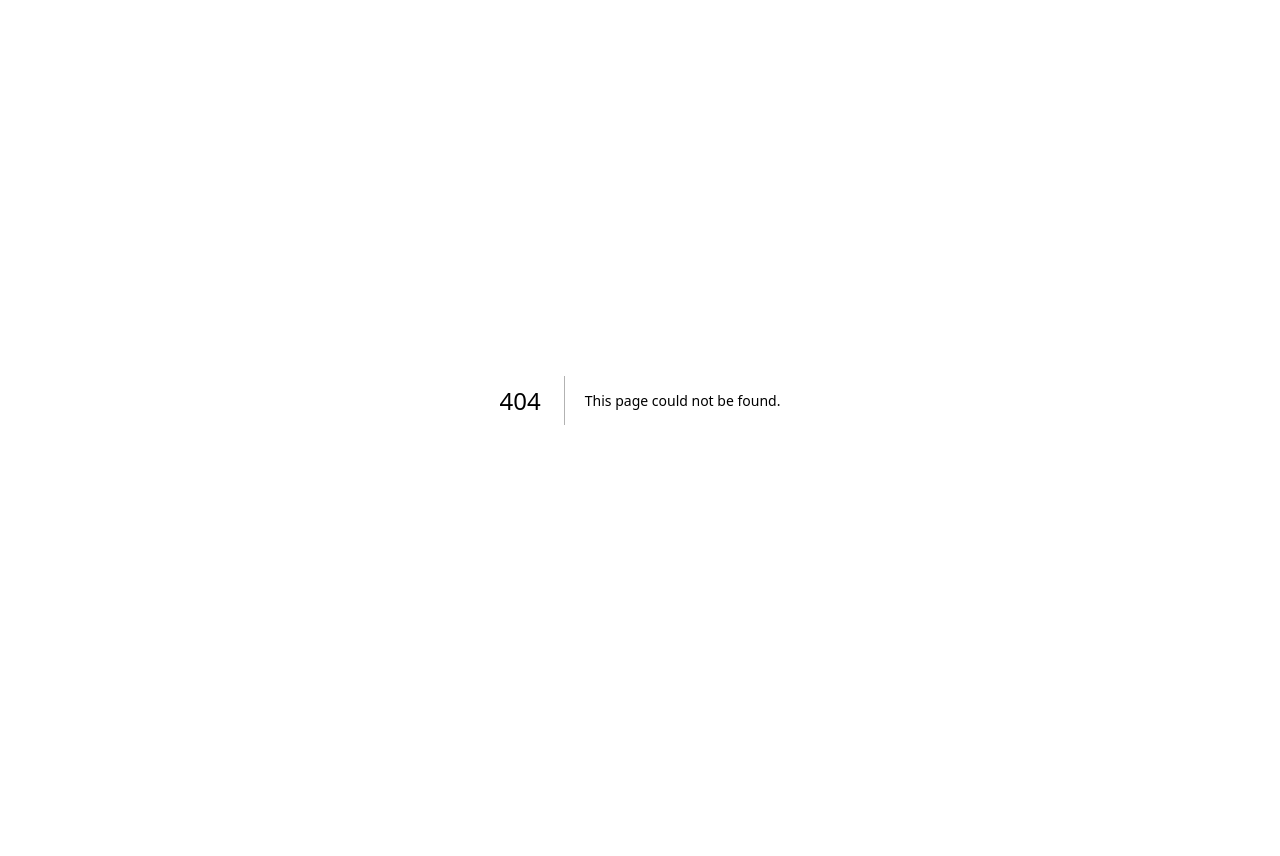
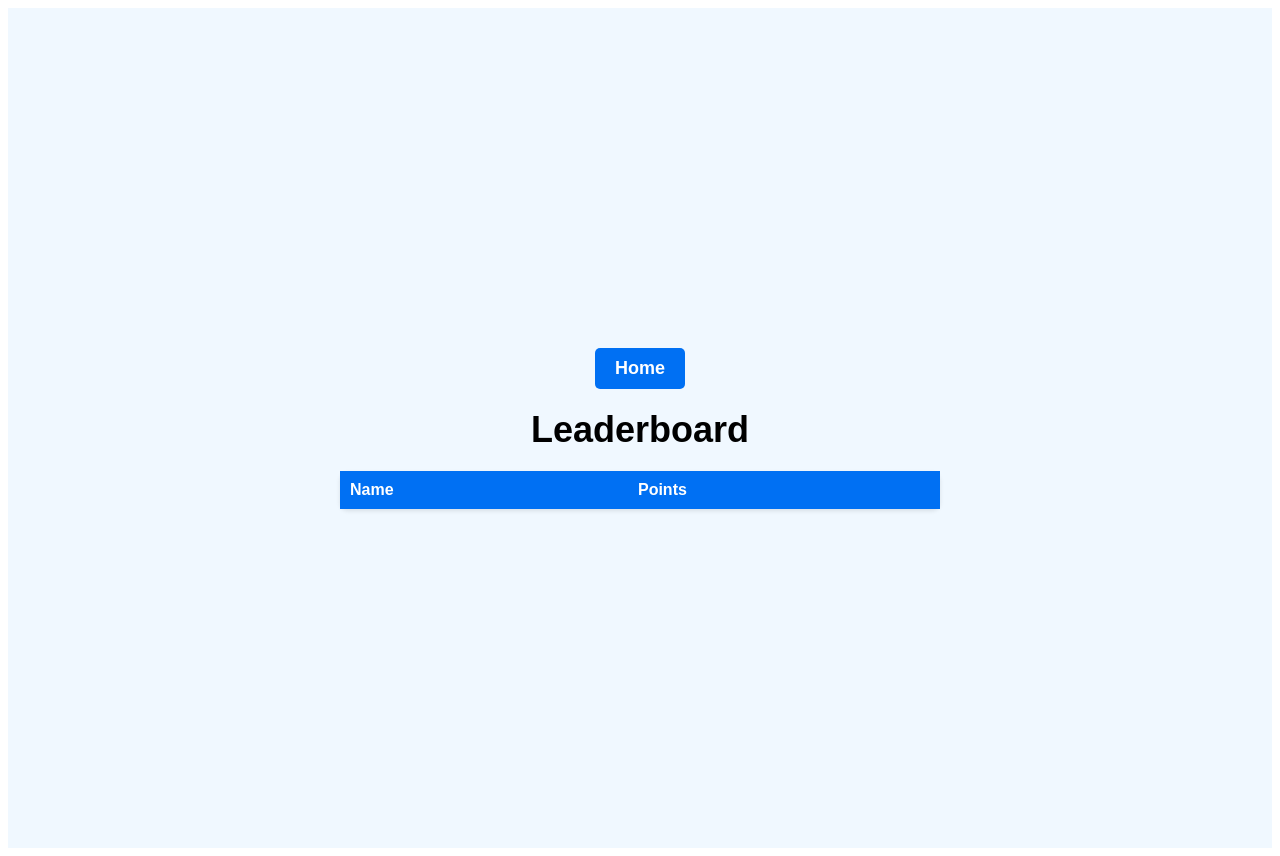
Before and after one commit to marcoambricca/tp5efsi, a Next.js app: page /leaderboard in a window 1280 px wide. Before the commit this address had no page. Before the commit the page ends 800 px from the top, so only its background shows below. Built offline with nearby package versions, Linux system fonts and the light colour scheme.

Commit message:
leaderboard, styles

```diff
--- a/src/app/components/flag-card.jsx
+++ b/src/app/components/flag-card.jsx
@@ -6,7 +6,6 @@ export default function FlagCard({obj}){
     return(
         <div className="flag-card">
             <img src={obj.flag} className="flag-image" alt={obj.name}/>
-            <h1 className="country-name">{obj.name}</h1>
         </div>
     )
 }
--- /dev/null
+++ b/src/app/leaderboard/page.js
@@ -0,0 +1,54 @@
+'use client'
+
+import { useEffect, useState } from 'react';
+import Link from 'next/link';
+import '../styles/leaderboard.css';
+
+export default function Leaderboard() {
+    const [players, setPlayers] = useState([]);
+
+    useEffect(() => {
+        const length = localStorage.length;
+        const playersArray = [];
+
+        for (let i = 1; i <= length; i++) {
+            const playerData = localStorage.getItem(i);
+
+            try {
+                if (playerData) {
+                    const player = JSON.parse(playerData);
+                    const playerName = Object.keys(player)[0];
+                    const playerPoints = player[playerName];
+                    playersArray.push({ name: playerName, points: playerPoints });
+                }
+            } catch (e) {
+                console.error(`Error parsing data for key ${i}:`, e);
+            }
+        }
+
+        setPlayers(playersArray);
+    }, []);
+
+    return (
+        <div className='container'>
+            <Link href='/' className='back-link'>Home</Link>
+            <div className='header'>Leaderboard</div>
+            <table className='leaderboard'>
+                <thead>
+                    <tr>
+                        <th>Name</th>
+                        <th>Points</th>
+                    </tr>
+                </thead>
+                <tbody>
+                    {players.map((player, index) => (
+                        <tr key={index}>
+                            <td>{player.name}</td>
+                            <td>{player.points}</td>
+                        </tr>
+                    ))}
+                </tbody>
+            </table>
+        </div>
+    );
+}
--- a/src/app/page.js
+++ b/src/app/page.js
@@ -1,11 +1,13 @@
 'use client'
 
 import Link from "next/link";
+import './styles/home.css';
 
 export default function Home() {
   return (
-    <div className="start">
-      <Link href='/game'>Jugar</Link>
+    <div className='start'>
+      <Link href='/game' className='link'>Play</Link>
+      <Link href='/leaderboard' className='link'>Leaderboard</Link>
     </div>
   );
 }
--- /dev/null
+++ b/src/app/styles/leaderboard.css
@@ -0,0 +1,67 @@
+.container {
+  display: flex;
+  flex-direction: column;
+  align-items: center;
+  justify-content: center;
+  min-height: 100vh;
+  background-color: #f0f8ff;
+  font-family: Arial, sans-serif;
+  padding: 20px;
+}
+
+.header {
+  font-size: 36px;
+  font-weight: bold;
+  margin-bottom: 20px;
+}
+
+.back-link {
+  display: inline-block;
+  margin-bottom: 20px;
+  padding: 10px 20px;
+  text-decoration: none;
+  color: white;
+  background-color: #0070f3;
+  border-radius: 5px;
+  font-size: 18px;
+  font-weight: bold;
+  transition: background-color 0.3s, transform 0.3s;
+}
+
+.back-link:hover {
+  background-color: #005bb5;
+  transform: scale(1.05);
+}
+
+.back-link:active {
+  transform: scale(0.95);
+}
+
+.leaderboard {
+  width: 100%;
+  max-width: 600px;
+  border-collapse: collapse;
+  margin: 0 auto;
+  background-color: white;
+  border-radius: 8px;
+  box-shadow: 0 2px 4px rgba(0, 0, 0, 0.1);
+}
+
+.leaderboard th,
+.leaderboard td {
+  padding: 10px;
+  text-align: left;
+}
+
+.leaderboard th {
+  background-color: #0070f3;
+  color: white;
+}
+
+.leaderboard td {
+  border-bottom: 1px solid #ddd;
+}
+
+.leaderboard tr:last-child td {
+  border-bottom: none;
+}
```
Also changed, not shown: src/app/game/page.js (+19 -4 lines), src/app/styles/game.css (added, +52 -0 lines), src/app/styles/home.css (added, +31 -0 lines).
